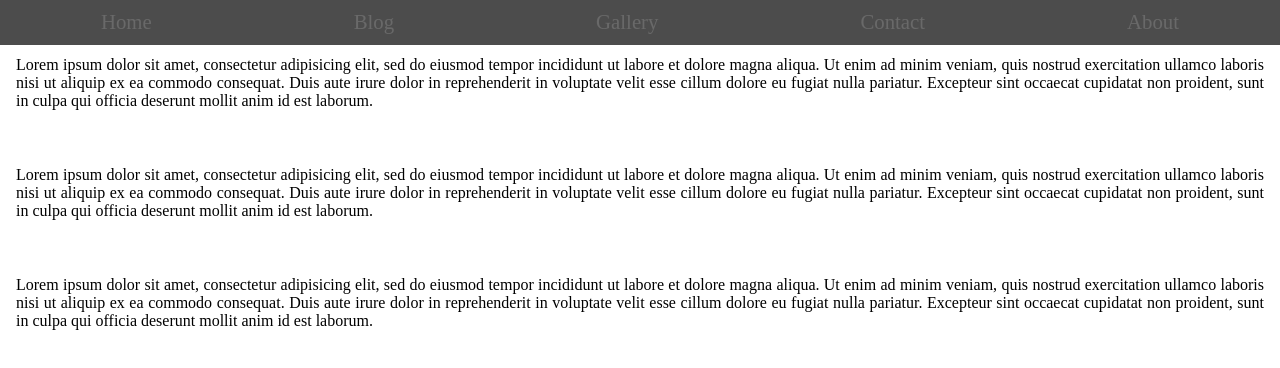
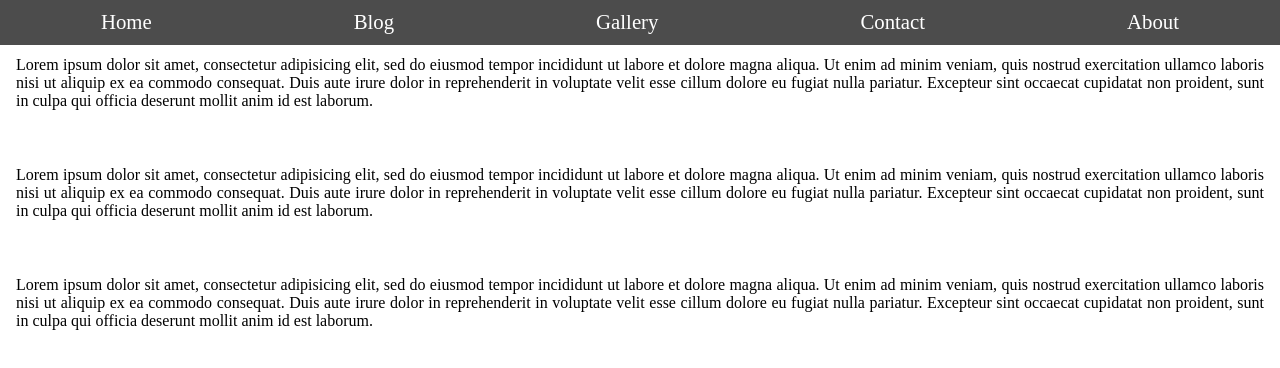
Before and after one commit to P2526680/lab-work, a plain HTML site: page lab-04/index.html in a window 1280 px wide. Drawn offline with Linux system fonts and the light colour scheme; a script that the page names is missing.

Commit message:
changed nav a colors

```diff
--- a/lab-04/styles.css
+++ b/lab-04/styles.css
@@ -18,11 +18,14 @@ nav {
 
 nav a{
   padding: 0.5em 0;
-  color: dimgrey;
+  color: white;
   font-size: 2.5em;
   text-decoration: none;
 }
 
+nav a:hover{
+  color: blue;
+}
 p {
   text-align: justify;
   margin: 1em;
```
